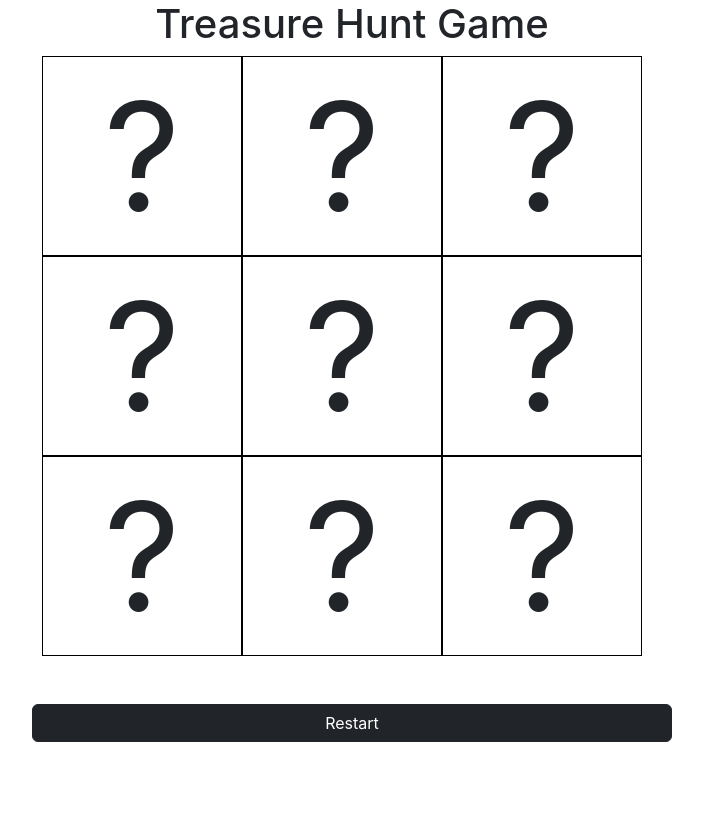
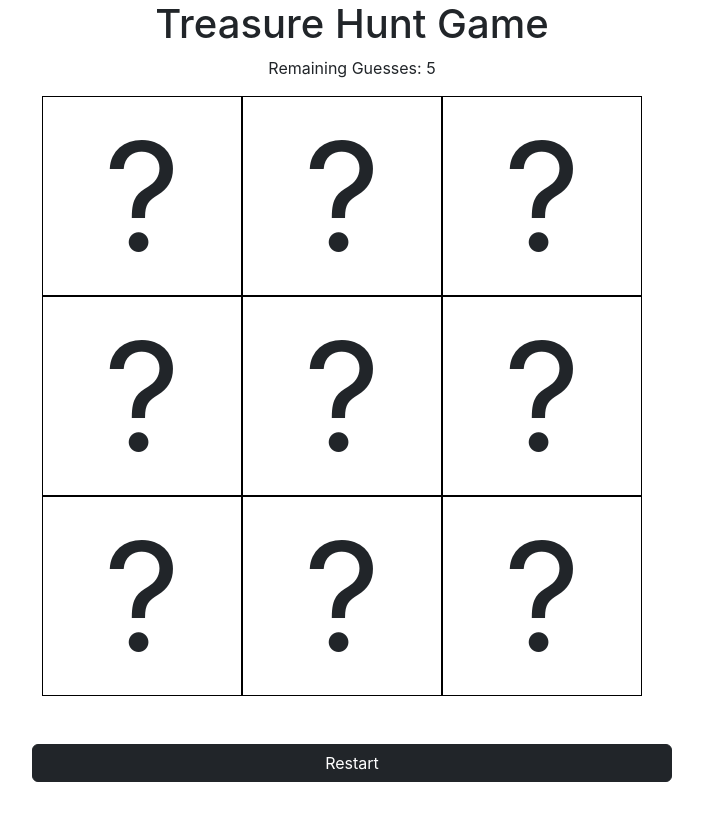
Before and after one commit to learn-academy-2023-golf/treasurehunt-lyolayale, a React (Create React App) app: page / in a window 1280 px wide. Shown: the top 820 px of the page, without its empty margins (288-991 px from the left). Built offline with nearby package versions, Linux system fonts and the light colour scheme.

Commit message:
Created useState var 'counter' -> tracks quantity of clicks.

```diff
--- a/src/App.js
+++ b/src/App.js
@@ -6,6 +6,7 @@ const theBoard = ["?", "?", "?", "?", "?", "?", "?", "?", "?"];
 
 const App = () => {
   const [board, setBoard] = useState(theBoard);
+  const [counter, setCounter] = useState(5);
 
   const [treasureLocation, setTreasureLocation] = useState(
     Math.floor(Math.random() * board.length)
@@ -33,6 +34,7 @@ const App = () => {
     } else {
       updatedBoard[index] = "🌴";
       setBoard(updatedBoard);
+      setCounter((prev) => prev - 1);
     }
   };
 
@@ -45,6 +47,7 @@ const App = () => {
   return (
     <>
       <h1>Treasure Hunt Game</h1>
+      <p className="text-center">Remaining Guesses: {counter}</p>
       <div className="gameboard">
         {board.map((square, index) => (
           <Square
```
Also changed, not shown: 1 other file (tests, documents, lock files or other folders).
